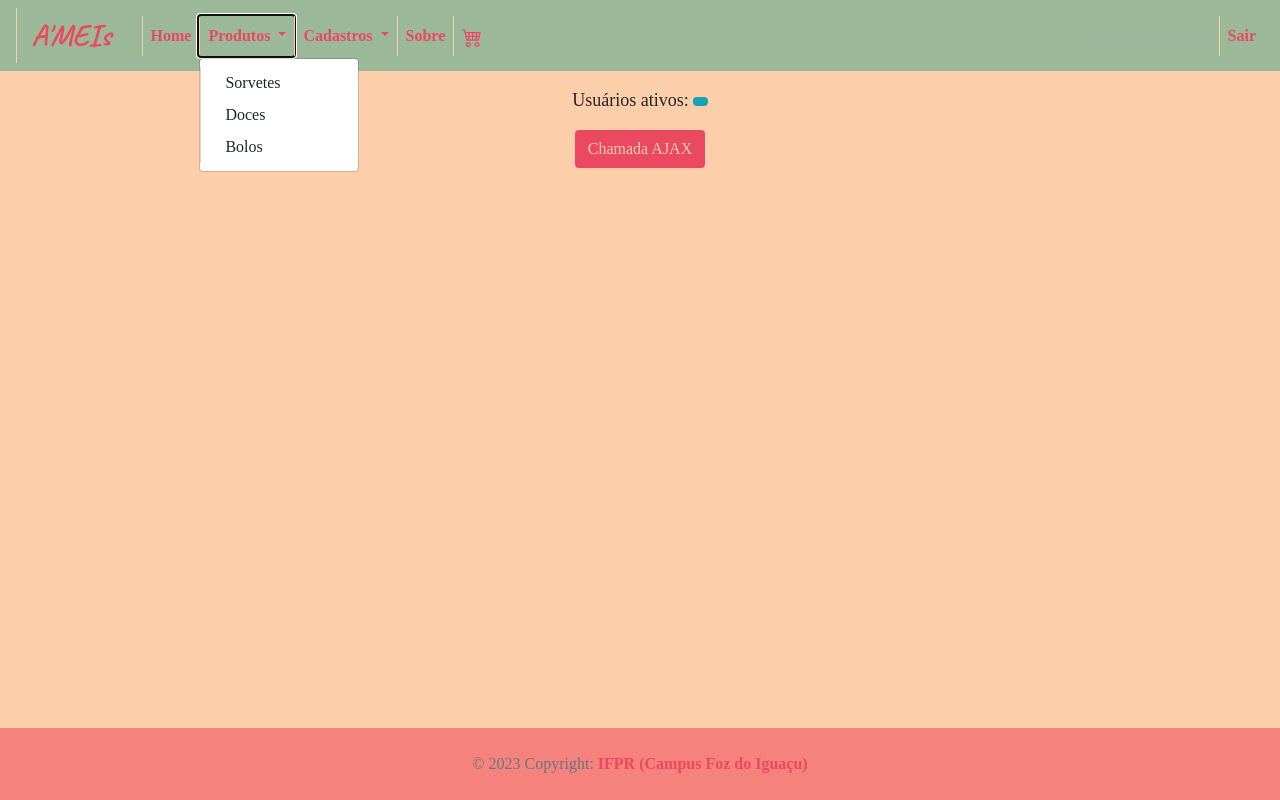
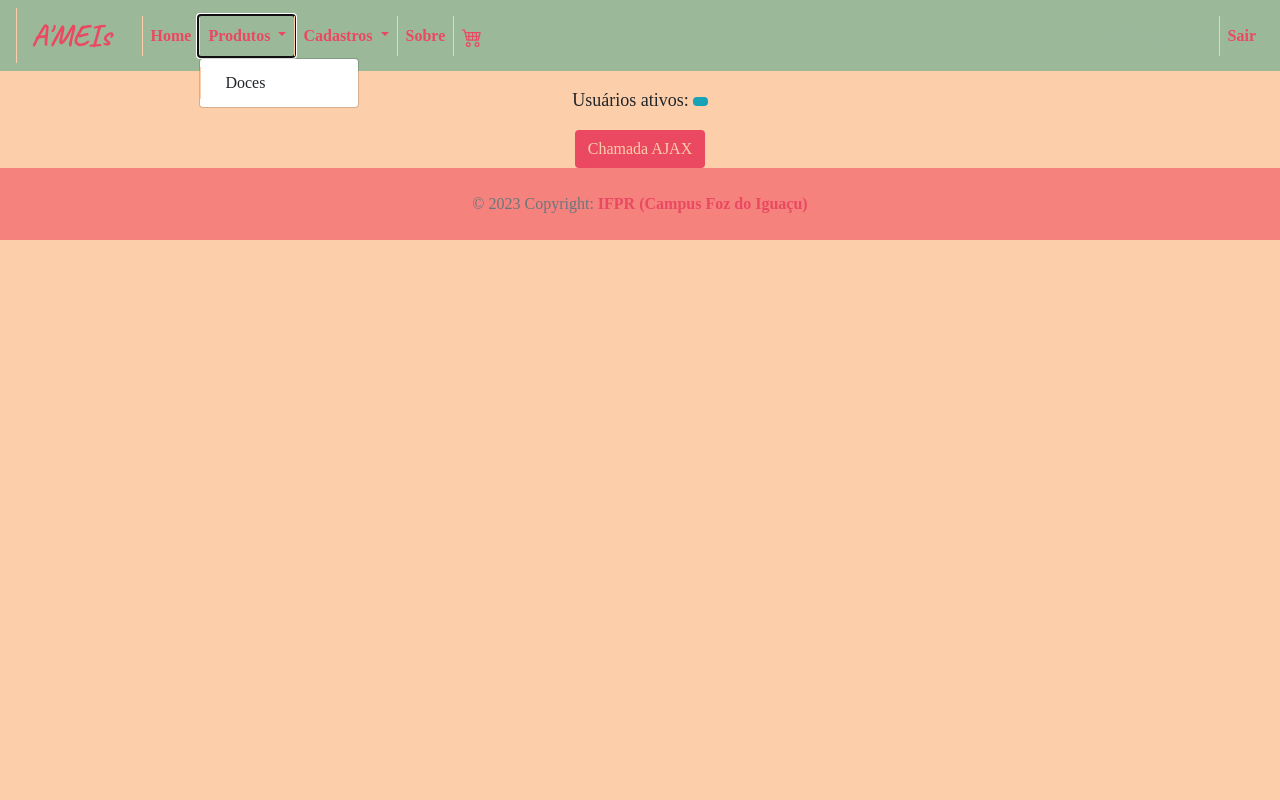
Before and after one commit to E-commerce-Doce/E-doces, a PHP site: template projeto/app/view/home/home.php in a window 1280 px wide, after a click on "Produtos". Run offline with PHP 8.4, Linux system fonts and the light colour scheme; the template is opened without the code that fills it, so the values that code supplies are empty; some libraries are stand-ins or nearby versions.

Commit message:
Correções

```diff
--- a/projeto/app/util/config.php
+++ b/projeto/app/util/config.php
@@ -12,7 +12,7 @@ define('DB_PASSWORD', 'root');
 
 //Caminho para adionar imagens, scripts e chamar páginas no sistema
 //Deve ter o nome da pasta do projeto no servidor APACHE
-define('BASEURL', '/E-doces/projeto/app');
+define('BASEURL', '/ProjetoIntegrador/E-doces/projeto/app');
 
 //Nome do sistema
 define('APP_NAME', 'AMEIs');
@@ -26,6 +26,10 @@ define('LOGOUT_PAGE', BASEURL . '/controller/LoginController.php?action=logout')
 //Página home do sistema
 define('HOME_PAGE', BASEURL . '/controller/HomeController.php?action=home');
 
+
+define("DIR_ARQUIVOS", __DIR__ . "/../../arquivos");
+define("URL_ARQUIVOS", BASEURL . "/../arquivos");
+
 //Sessão do usuário
 define('SESSAO_USUARIO_ID', "usuarioLogadoId");
 define('SESSAO_USUARIO_NOME', "usuarioLogadoNome");
--- a/projeto/app/view/include/footer.php
+++ b/projeto/app/view/include/footer.php
@@ -1,5 +1,5 @@
 <!-- Footer -->
-<footer class="text-center text-lg-start  text-muted" style="position:fixed; bottom:0; left:0; right:0;">
+<footer class="text-center text-lg-start  text-muted">
     <!-- Copyright -->
     <div class="text-center p-4">
         © 2023 Copyright:
--- a/projeto/app/view/include/menu.php
+++ b/projeto/app/view/include/menu.php
@@ -18,9 +18,7 @@ if (isset($_SESSION[SESSAO_USUARIO_NOME]))
             <li class="nav-item dropdown">
                 <a class="nav-link dropdown-toggle" href="#" id="navbarDropdown" role="button" data-toggle="dropdown" aria-haspopup="true" aria-expanded="false"> Produtos </a>
                 <div class="dropdown-menu" aria-labelledby="navbarDropdown">
-                    <a class="dropdown-item" href="#">Sorvetes</a>
-                    <a class="dropdown-item" href="#">Doces</a>
-                    <a class="dropdown-item" href="#">Bolos</a>
+                    <a class="dropdown-item" href="<?= BASEURL . '/controller/DoceController.php?action=list'?>">Doces</a>
                 </div>
             </li>
 
@@ -28,7 +26,7 @@ if (isset($_SESSION[SESSAO_USUARIO_NOME]))
                 <a class="nav-link dropdown-toggle" href="#" id="navbarDropdown" role="button" data-toggle="dropdown" aria-haspopup="true" aria-expanded="false"> Cadastros </a>
                 <div class="dropdown-menu" aria-labelledby="navbarDropdown">
                     <a class="dropdown-item" href="<?= BASEURL . '/controller/UsuarioController.php?action=list' ?>">Usuários</a>
-                    <a class="dropdown-item" href="#">Outro cadastro</a>
+                    <a class="dropdown-item" href="<?= BASEURL . '/controller/ConfeiteiroController.php?action=create' ?>">Confeiteiro</a>
                 </div>
             </li>
 
```
Also changed, not shown: projeto/app/controller/Controller.php (+14 -1 lines), projeto/arquivos/arquivo_06b137bd-ef0e-93f6-dbcd-f2f4207b13a6.jpg (deleted), projeto/arquivos/arquivo_2cb7d419-185b-c4c2-cd49-af88da7cceb3.jpg (renamed from projeto/arquivos/arquivo_95abaae3-3f8d-2985-0289-d054e95926ba.jpg), projeto/arquivos/arquivo_7f6828a9-7ee6-ad58-80a9-3f5514afec5d.jpg (deleted).
